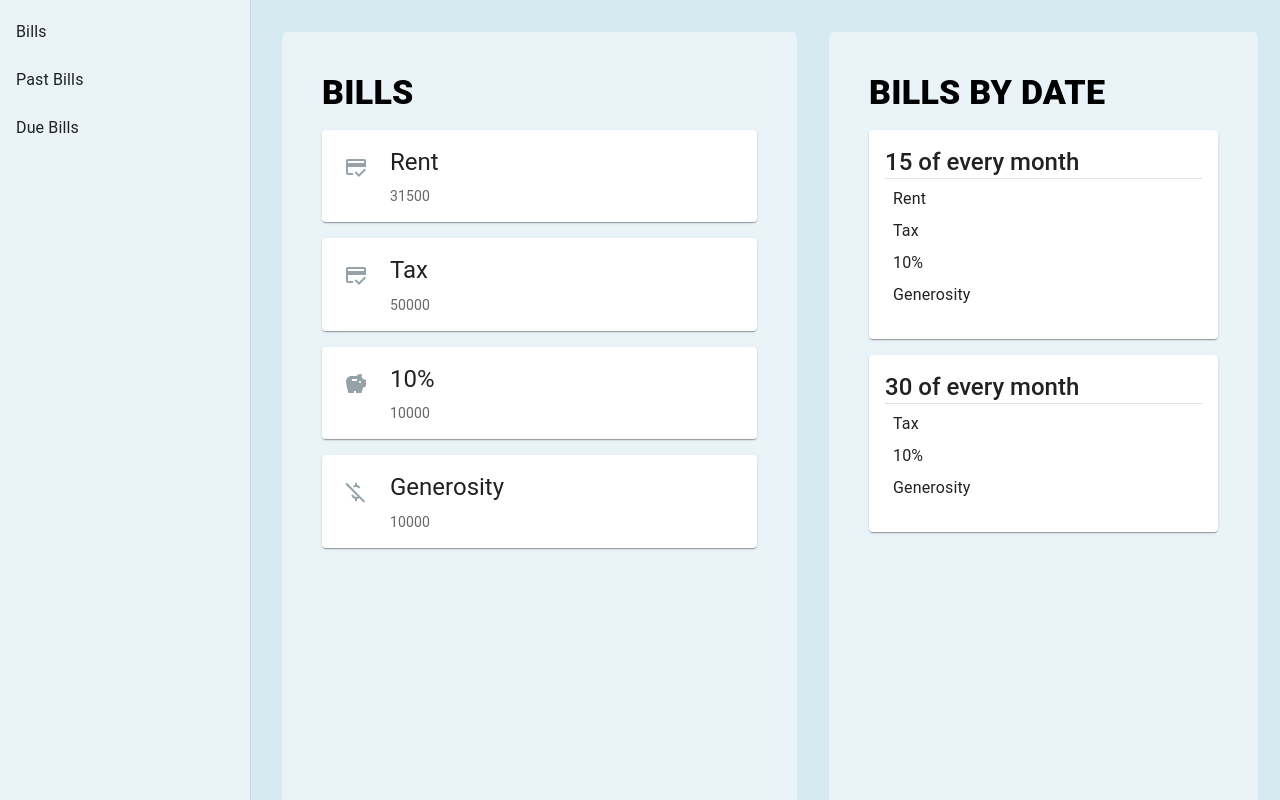
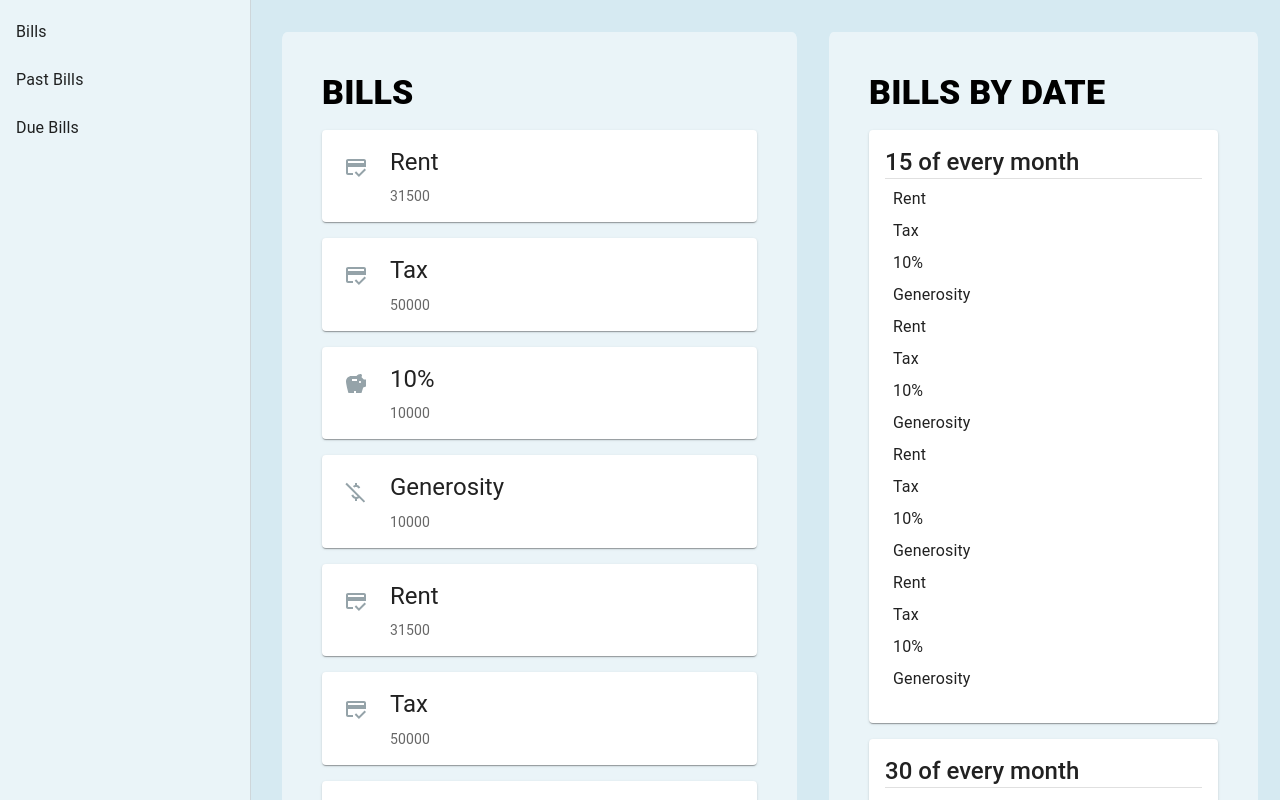
Before and after one commit to Akeyo21/FinManage-React, a React (Create React App) app: page / in a window 1280 px wide. Built offline with nearby package versions, Linux system fonts and the light colour scheme.

Commit message:
Move bill type to the bill type file

```diff
--- a/src/screens/Bills/BillTypeIcon.map.tsx
+++ b/src/screens/Bills/BillTypeIcon.map.tsx
@@ -2,12 +2,8 @@ import React from 'react'
 import SavingsIcon from '@mui/icons-material/Savings';
 import CreditScoreIcon from '@mui/icons-material/CreditScore';
 import MoneyOffCsredIcon from '@mui/icons-material/MoneyOffCsred';
+import { BillType } from './Bills.types';
 
-export enum BillType {
-  Spending =  'Spending',
-  Savings = 'Savings',
-  Generosity = 'Generosity',
-}
 
 export const billTypeIconMap: Record<BillType, React.JSX.Element> = {
   [BillType.Spending]: <CreditScoreIcon/>,
--- a/src/screens/Bills/Bills.sample.ts
+++ b/src/screens/Bills/Bills.sample.ts
@@ -1,5 +1,4 @@
-import { BillType } from "./BillTypeIcon.map";
-import { Bill } from "./Bills.types";
+import { Bill, BillType } from "./Bills.types";
 
 export const billSamples: Bill[] = [
   {
@@ -42,4 +41,124 @@ export const billSamples: Bill[] = [
     type: BillType.Generosity,
     dueDate: ["15", "30"],
   },
+  {
+    id: "0",
+    name: "Rent",
+    amount: 31500,
+    dueDate: ["15"],
+    type: BillType.Spending,
+    paymentDetails: {
+      payBill: "172688",
+      accountNumber: "TNT008154",
+    },
+  },
+  {
+    id: "1",
+    name: "Tax",
+    amount: 50000,
+    type: BillType.Spending,
+    dueDate: ["15", "30"],
+    paymentDetails: {
+      payBill: "974200",
+      accountNumber: "MMF-37439886",
+    },
+  },
+  {
+    id: "2",
+    name: "10%",
+    amount: 10000,
+    type: BillType.Savings,
+    dueDate: ["15", "30"],
+    paymentDetails: {
+      payBill: "600118",
+      accountNumber: "53730",
+    },
+  },
+  {
+    id: "3",
+    name: "Generosity",
+    amount: 10000,
+    type: BillType.Generosity,
+    dueDate: ["15", "30"],
+  },
+  {
+    id: "0",
+    name: "Rent",
+    amount: 31500,
+    dueDate: ["15"],
+    type: BillType.Spending,
+    paymentDetails: {
+      payBill: "172688",
+      accountNumber: "TNT008154",
+    },
+  },
+  {
+    id: "1",
+    name: "Tax",
+    amount: 50000,
+    type: BillType.Spending,
+    dueDate: ["15", "30"],
+    paymentDetails: {
+      payBill: "974200",
+      accountNumber: "MMF-37439886",
+    },
+  },
+  {
+    id: "2",
+    name: "10%",
+    amount: 10000,
+    type: BillType.Savings,
+    dueDate: ["15", "30"],
+    paymentDetails: {
+      payBill: "600118",
+      accountNumber: "53730",
+    },
+  },
+  {
+    id: "3",
+    name: "Generosity",
+    amount: 10000,
+    type: BillType.Generosity,
+    dueDate: ["15", "30"],
+  },
+  {
+    id: "0",
+    name: "Rent",
+    amount: 31500,
+    dueDate: ["15"],
+    type: BillType.Spending,
+    paymentDetails: {
+      payBill: "172688",
+      accountNumber: "TNT008154",
+    },
+  },
+  {
+    id: "1",
+    name: "Tax",
+    amount: 50000,
+    type: BillType.Spending,
+    dueDate: ["15", "30"],
+    paymentDetails: {
+      payBill: "974200",
+      accountNumber: "MMF-37439886",
+    },
+  },
+  {
+    id: "2",
+    name: "10%",
+    amount: 10000,
+    type: BillType.Savings,
+    dueDate: ["15", "30"],
+    paymentDetails: {
+      payBill: "600118",
+      accountNumber: "53730",
+    },
+  },
+  {
+    id: "3",
+    name: "Generosity",
+    amount: 10000,
+    type: BillType.Generosity,
+    dueDate: ["15", "30"],
+  },
 ];
--- a/src/screens/Bills/Bills.types.ts
+++ b/src/screens/Bills/Bills.types.ts
@@ -1,4 +1,8 @@
-import { BillType } from "./BillTypeIcon.map";
+export enum BillType {
+  Spending = "Spending",
+  Savings = "Savings",
+  Generosity = "Generosity",
+}
 
 export type Bill = {
   id: string;
```
